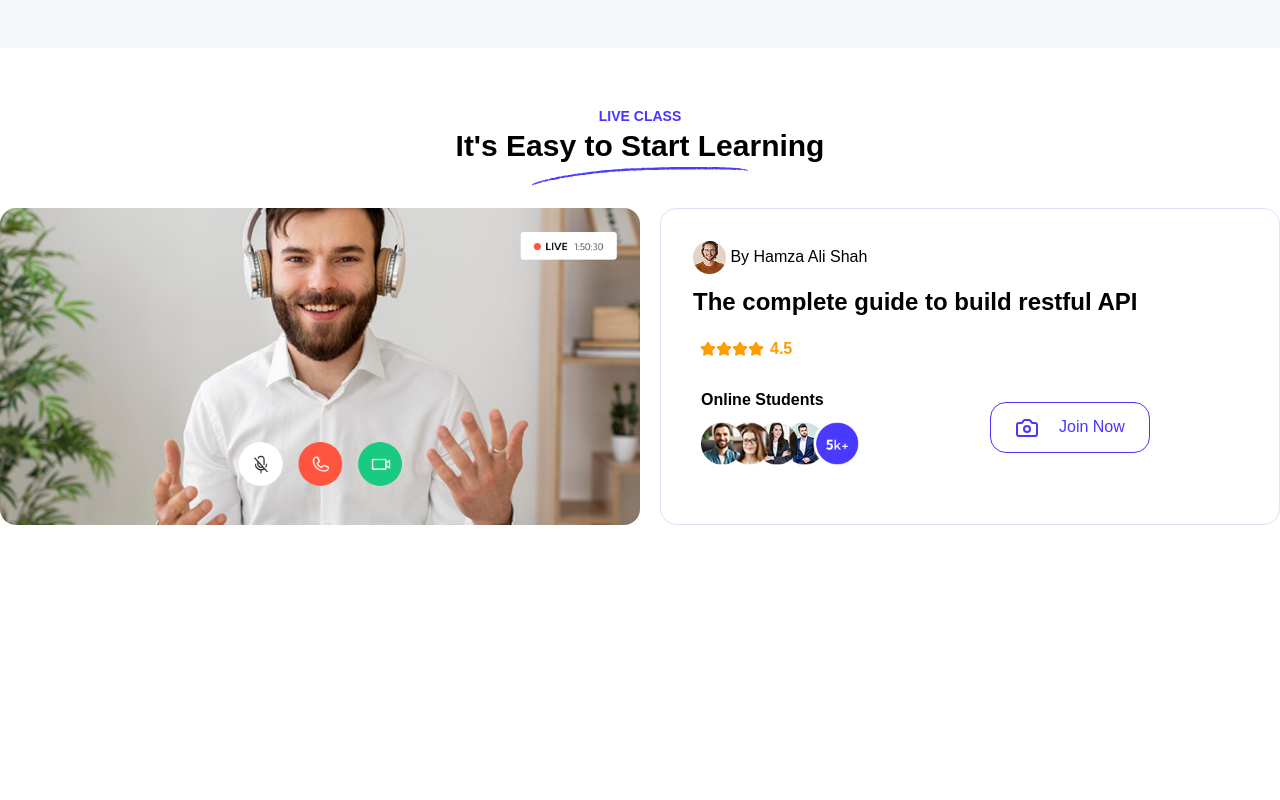
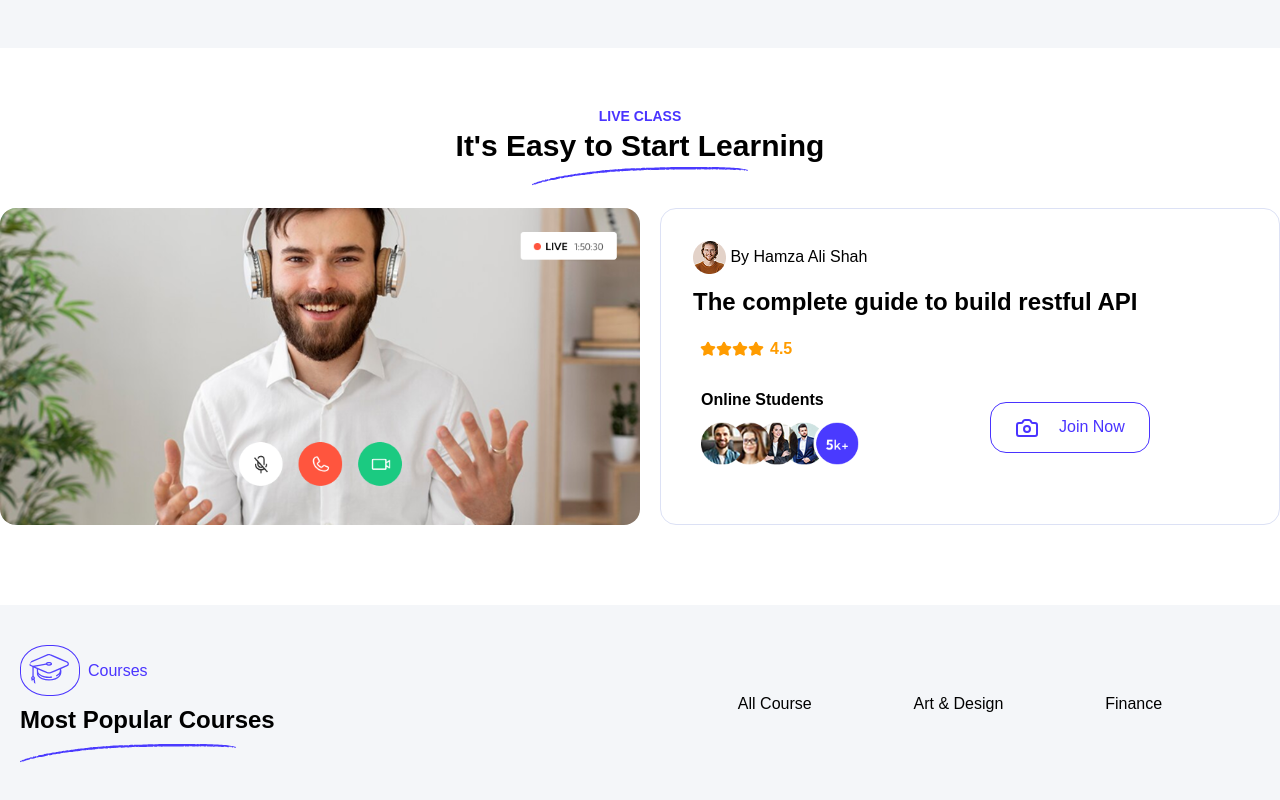
Before and after one commit to mahnooranwar2002/lms_website, a Next.js app: page / in a window 1280 px wide. Shown: the part 2244-3044 px from the top of the page. Before the commit the page ends 2789 px from the top, so only its background shows below. Built offline with nearby package versions, Linux system fonts and the light colour scheme.

Commit message:
2/5 new Update

```diff
--- a/app/Home/About.tsx
+++ b/app/Home/About.tsx
@@ -41,7 +41,7 @@ const About = () => {
           <img
             src="4.jpg"
             alt=""
-            className="rounded-[250] h-150 border-10 border-white absolute top-10 lg:left-39 left-5"
+            className="rounded-[250] h-150 border-10 border-white absolute top-10 lg:left-39 md:left-50  left-5"
           />
         </div>
         <div className="lg:w-6/12  p-5 w-full">
--- /dev/null
+++ b/app/Home/Categories.tsx
@@ -0,0 +1,18 @@
+import React from 'react'
+import CategoriesLists from './CategoriesLists'
+
+const Categories = () => {
+  return (
+    <div>
+       <div>
+     <div className='container mx-auto text-center mt-10 '>
+        <h4 className='text-primary text-2xl'><img src="/title-icon.svg" height={100} alt="" className='inline'/> Top Categories</h4>
+        <img src="/titleLink.svg" alt="" className='inline' />
+         </div>
+         <CategoriesLists/>
+    </div>
+    </div>
+  )
+}
+
+export default Categories
--- /dev/null
+++ b/app/Home/CategoriesLists.tsx
@@ -0,0 +1,54 @@
+import React from 'react'
+
+const CategoriesLists = () => {
+const coursesData = [
+  {
+    title: " Web Development",
+    icon: "fa-solid fa-code"
+  },
+  {
+    title: "Python for Data Science",
+    icon: "fa-brands fa-python"
+  },
+  {
+    title: "UI/UX Design Fundamentals",
+    icon: "fa-solid fa-pen-nib"
+  },
+  {
+    title: "Mobile App Development",
+    icon: "fa-solid fa-mobile-screen-button"
+  },
+
+  {
+    title: "Artificial Intelligence",
+    icon: "fa-solid fa-brain"
+  },
+  {
+    title: "Cloud Computing with AWS",
+    icon: "fa-solid fa-cloud"
+  },
+
+];
+  return (
+    <div className='container mx-auto'>
+      <ul className='mt-5 flex p-5 justify-center items-center lg:gap-5 gap-3 flex-wrap'>
+{
+  coursesData.map((i, index) => (
+    <li
+      key={index}
+      className='group text-primary flex lg:gap-3 gap-5 hover:bg-primary hover:text-white lg:w-3/12 w-full p-8 border border-[#5555] rounded-2xl transition-all duration-300'
+    >
+      <i className={i.icon}></i>
+      <h4 className='text-[#000] font-bold group-hover:text-white transition-colors'>
+        {i.title}
+      </h4>
+    </li>
+  ))
+}
+      </ul>
+
+    </div>
+  )
+}
+
+export default CategoriesLists
--- a/app/Home/Crouses.tsx
+++ b/app/Home/Crouses.tsx
@@ -1,16 +1,34 @@
-import React from 'react'
-import CrousesList from './CrousesList'
+import React from "react";
+import CrousesList from "./CrousesList";
 
 const Crouses = () => {
   return (
     <div>
-     <div className='container mx-auto text-center mt-10 '>
-        <h4 className='text-primary text-2xl'><img src="/title-icon.svg" height={100} alt="" className='inline'/> Top Categories</h4>
-        <img src="/titleLink.svg" alt="" className='inline' />
-         </div>
-         <CrousesList/>
+<section className="grid lg:grid-cols-2 lg:mt-20 mt-8 bg-bannar lg:py-10 p-5 container mx-auto items-center justify-center text-center lg:text-left">
+
+  <div className="flex flex-col items-center lg:items-start">
+    <span className="text-primary flex items-center gap-2">
+      <img src="/title-icon.svg" className="w-15 inline border p-2 rounded-[45%] border-primary" alt="" />
+      Courses
+    </span>
+    <h2 className="text-black my-2 text-2xl font-bold">Most Popular Courses</h2>
+    <img src="/titleLink.svg" alt="" className="inline w-fit" />
+  </div>
+
+  <div className="mt-2 lg:mt-0">
+    <ul className="flex gap-5 justify-evenly px-4">
+      <li>All Course</li>
+    <li>
+      Art & Design
+    </li>
+    <li>
+      Finance
+    </li>
+    </ul>
+  </div>
+</section>
     </div>
-  )
-}
+  );
+};
 
-export default Crouses
+export default Crouses;
--- a/app/Home/Learning.tsx
+++ b/app/Home/Learning.tsx
@@ -3,7 +3,7 @@ import React from "react";
 
 const Learning = () => {
   return (
-    <div className="container  mx-auto text-center mt-14 ">
+    <div className="container  mx-auto text-center mt-14 lg:p-0 p-5">
       <span className="text-sm text-primary uppercase font-bold">
         Live Class
       </span>
--- a/app/Home/Page.tsx
+++ b/app/Home/Page.tsx
@@ -3,14 +3,16 @@ import Hero from "./Hero";
 import Crouses from "./Crouses";
 import About from "./About";
 import Learning from "./Learning";
+import Categories from "./Categories";
 
 const Page = () => {
   return (
     <div>
   <Hero/>
-  <Crouses/>
+  <Categories/>
 <About/>
 <Learning/>
+<Crouses/>
 
     </div>
   );
```
